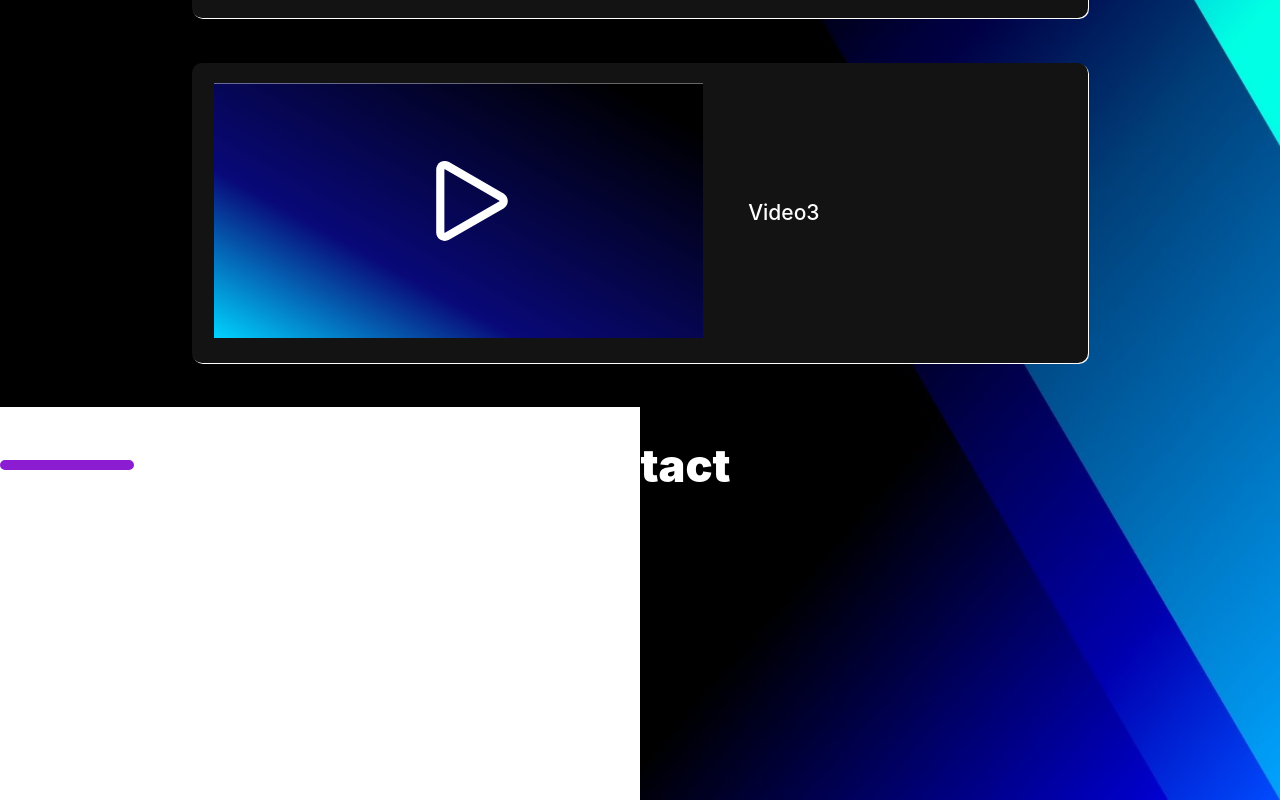
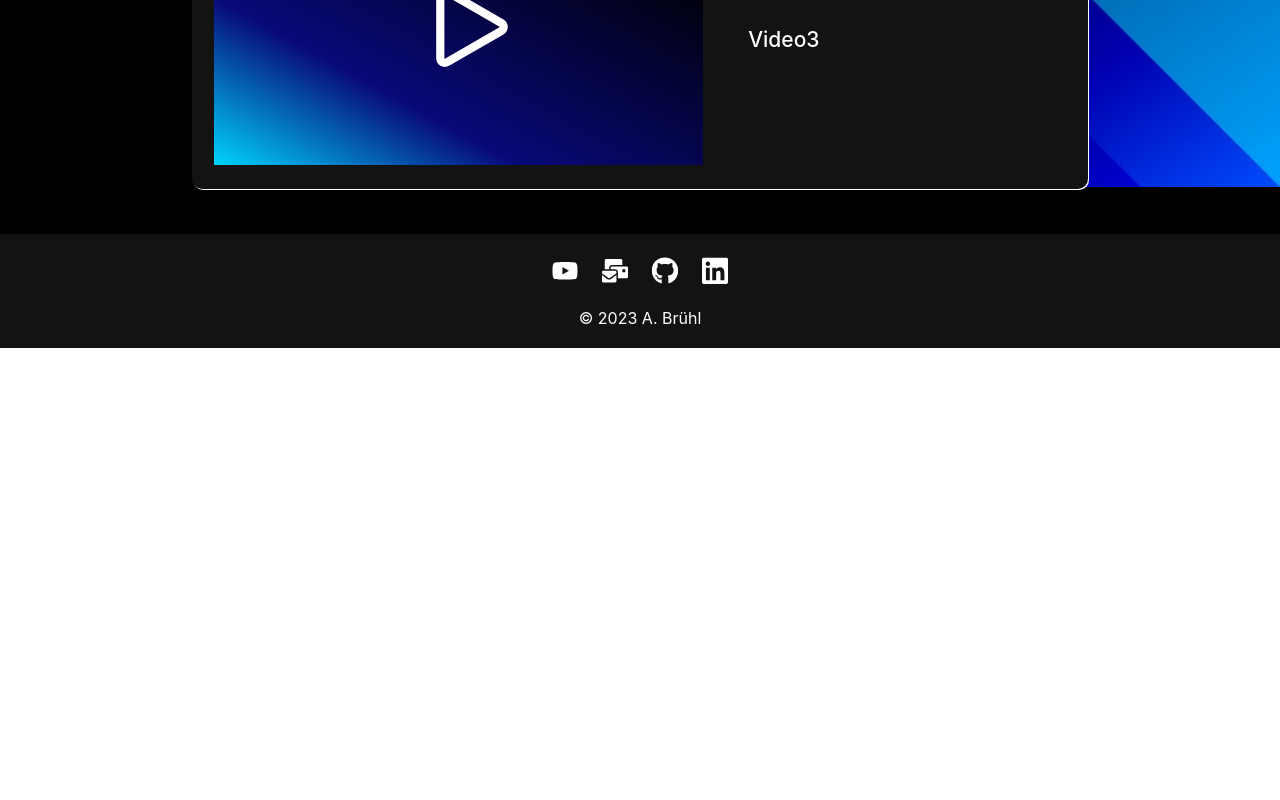
Before and after one commit to AndiBruehl/my-portfolio, a React (Create React App) app: page / in a window 1280 px wide. Shown: the part 4043-4843 px from the top of the page. After the commit the page ends 4391 px from the top, so only its background shows below. Built offline with nearby package versions, Linux system fonts and the light colour scheme.

Commit message:
Final Workstate Desktop

```diff
--- a/package.json
+++ b/package.json
@@ -8,6 +8,7 @@
     "@testing-library/user-event": "^13.5.0",
     "react": "^18.2.0",
     "react-dom": "^18.2.0",
+    "react-icons": "^4.11.0",
     "react-scripts": "5.0.1",
     "web-vitals": "^2.1.4"
   },
--- a/src/components/About/About.js
+++ b/src/components/About/About.js
@@ -4,7 +4,7 @@ import me from "./../../img/me.png"
 
 const About = () => {
     return (
-        <div className={classes.AboutMe}>
+        <div className={classes.AboutMe} id="about">
             <PageHeader title={'About Me'} />
             <div className={classes.Container}>
                 <div className={classes.Text}>
--- a/src/components/Contact/Contact.js
+++ b/src/components/Contact/Contact.js
@@ -1,14 +1,29 @@
-import PageHeader from'../PageHeader/PageHeader';
+import React from 'react';
+import classes from './Contact.module.css';
+import { FaMailBulk, FaYoutube, FaGithub, FaLinkedin } from 'react-icons/fa';
+
+const handleURL = (url) => {
+  return () => window.open(url, '_blank');
+};
 
 const Contacts = () => {
-    return (
-<div>
-<PageHeader title={'Contact'} />
-<h1>Contact</h1>
+  // Get the current year for the copyright notice
+  const currentYear = new Date().getFullYear();
 
-</div>
-
-     );
-}
+  return (
+    <div className={classes.Contact} id="contact">
+      <div className={classes.ContactIcons}>
+        <FaYoutube color='white' size='30px' style={{ padding: '1%' }} onClick={handleURL('https://www.youtube.com')} />
+        <FaMailBulk color='white' size='30px' style={{ padding: '1%' }} onClick={handleURL('mailto:a.bruehl2019@gmail.com')} />
+        <FaGithub color='white' size='30px' style={{ padding: '1%' }} onClick={handleURL('https://www.github.com')} />
+        <FaLinkedin color='white' size='30px' style={{ padding: '1%' }} onClick={handleURL('https://www.linkedin.com')} />
+      </div>
+      {/* Copyright notice with new line */}
+      <div className={classes.Copyright} style={{ clear: 'both' }}>
+        &copy; {currentYear} A. Brühl
+      </div>
+    </div>
+  );
+};
 
 export default Contacts;
--- /dev/null
+++ b/src/components/Contact/Contact.module.css
@@ -0,0 +1,22 @@
+.Contact {
+    background-color: #141313;
+    display: flex;
+    flex-direction: column;
+    align-items: center;
+    padding: 20px 0;
+}
+
+.Contact .ContactIcons {
+    display: flex;
+    justify-content: center;
+    gap: 20px; /* Add spacing between icons */
+}
+
+.Contact .ContactIcons svg path {
+    cursor: pointer;
+}
+
+.Contact .Copyright {
+    color: white;
+    margin-top: 20px; /* Add spacing between icons and copyright */
+}
--- a/src/components/Home/Home.js
+++ b/src/components/Home/Home.js
@@ -4,7 +4,7 @@ import binaryWorld from './../../img/binaryWorld.png'
 
 const Home = () => {
     return (
-        <div className={classes.Home}>
+        <div className={classes.Home} id="/">
             <div className={classes.Container}>
                 <h1 className={classes.Hello}>Hallo Welt!</h1>
                 <h1>Willkommen auf meiner Website!</h1>
--- a/src/components/NavBar/NavBar.js
+++ b/src/components/NavBar/NavBar.js
@@ -32,7 +32,7 @@ const daysOfWeek = ['So', 'Mo', 'Di', 'Mi', 'Do', 'Fr', 'Sa'];
       <nav>
         <ul>
           <li>
-            <a href="/">Home</a>
+            <a href="/#">Home</a>
           </li>
           <li>
             <a href="/#about">About Me</a>
--- a/src/components/NavBar/NavBar.module.css
+++ b/src/components/NavBar/NavBar.module.css
@@ -1,3 +1,5 @@
+/* NavBar.module.css */
+
 .NavBar {
     background: #181818;
     height: 80px;
@@ -8,6 +10,11 @@
     display: flex;
     justify-content: center;
     align-items: center;
+    transition: background 0.3s ease; /* Füge eine sanfte Hintergrundübergang an */
+}
+
+.NavBar.navScrolled {
+    background: rgba(24, 24, 24, 0.9); /* Hintergrundfarbe ändern, wenn gescrollt wird */
 }
 
 .NavBar nav ul {
@@ -39,3 +46,8 @@
     color: white;
     margin-left: 30%;
 }
+
+/* Füge einen Abstand oben (margin-top) ein, um Platz für die Navbar zu schaffen */
+#about, #skills, #youtube, #contact {
+    margin-top: 80px; /* Die Höhe der Navbar in Pixeln */
+}
--- a/src/components/Skills/Skills.js
+++ b/src/components/Skills/Skills.js
@@ -35,7 +35,7 @@ const totalSkills = [backendSkills, frontendSkills, osSkills, cloudSkills, other
 
 const Skills = () => {
     return (
-        <div className={classes.Skills}>
+        <div className={classes.Skills} id="skills">
 
             <PageHeader title={'What about the Skills?'} />
             <p className={classes.Paragraphs}>
--- a/src/components/Skills/Skills.module.css
+++ b/src/components/Skills/Skills.module.css
@@ -22,6 +22,13 @@
     flex-wrap: wrap;
     margin-left: 10%;
     margin-right: 10%;
+    /* justify-content: space-around; */
+}
+
+.Skills .Container img {
+    width: 60%;
+    padding-left: 20%;
+    padding-right: 20%;
 }
 
 .Skills .Container .List {
--- a/src/components/YouTube/YouTube.js
+++ b/src/components/YouTube/YouTube.js
@@ -43,7 +43,7 @@ const background2Description = 'Video3'
 
 const YouTube = () => {
     return (
-        <div className={classes.YouTube}>
+        <div className={classes.YouTube} id="youtube">
             <img className={classes.Background} src={background} alt="background" />
             <PageHeader title={'YouTube'} />
             <div className={classes.YouTubeContent}>
--- a/src/components/YouTube/YouTube.module.css
+++ b/src/components/YouTube/YouTube.module.css
@@ -15,8 +15,7 @@
 
 .YouTube .Background {
     position: absolute;
-    height: 204.3%;
-    width: 50%;
+    width: 62.25%;
     right: 0;
     z-index: -1s;
 }
--- a/src/index.css
+++ b/src/index.css
@@ -5,6 +5,10 @@ body {
     sans-serif;
   -webkit-font-smoothing: antialiased;
   -moz-osx-font-smoothing: grayscale;
+}
+
+html {
+  scroll-behavior: smooth;
 }
 
 h1 {
```
Also changed, not shown: src/img/background3.png, 1 other file (tests, documents, lock files or other folders).
